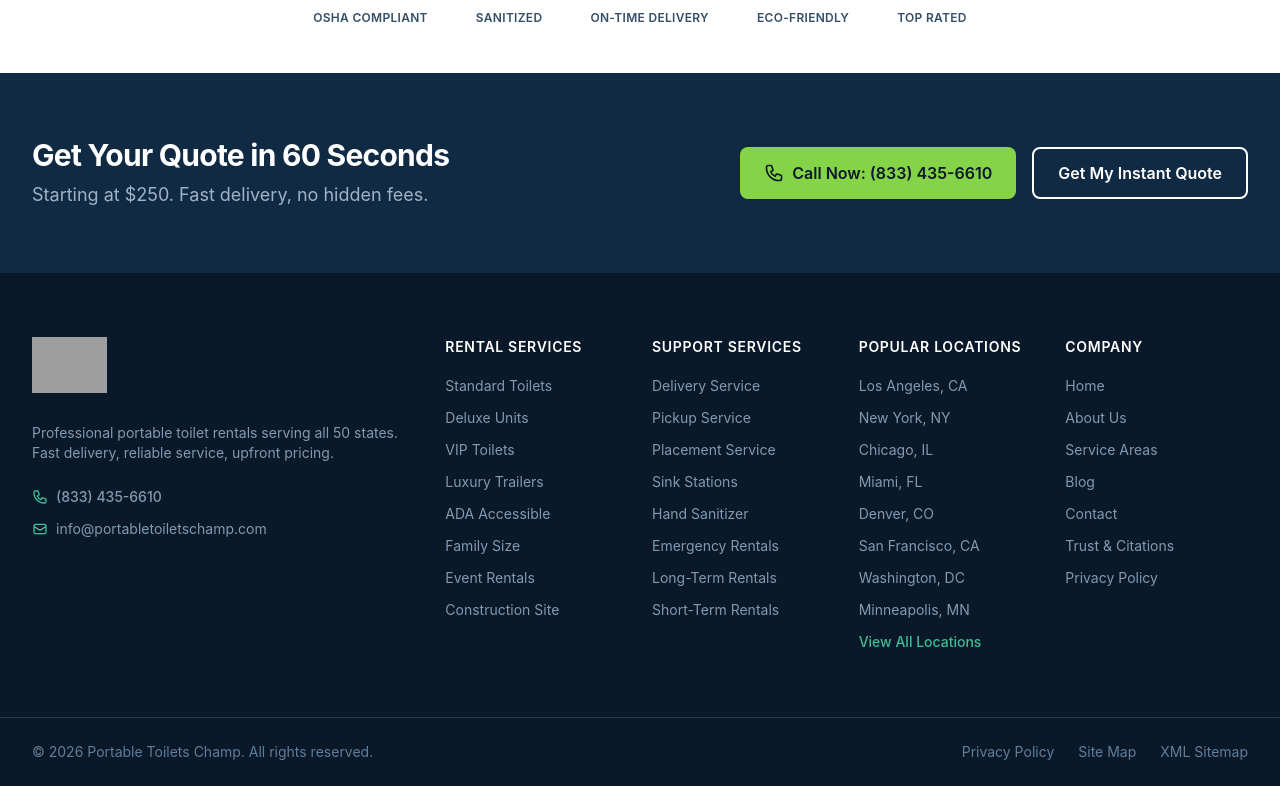
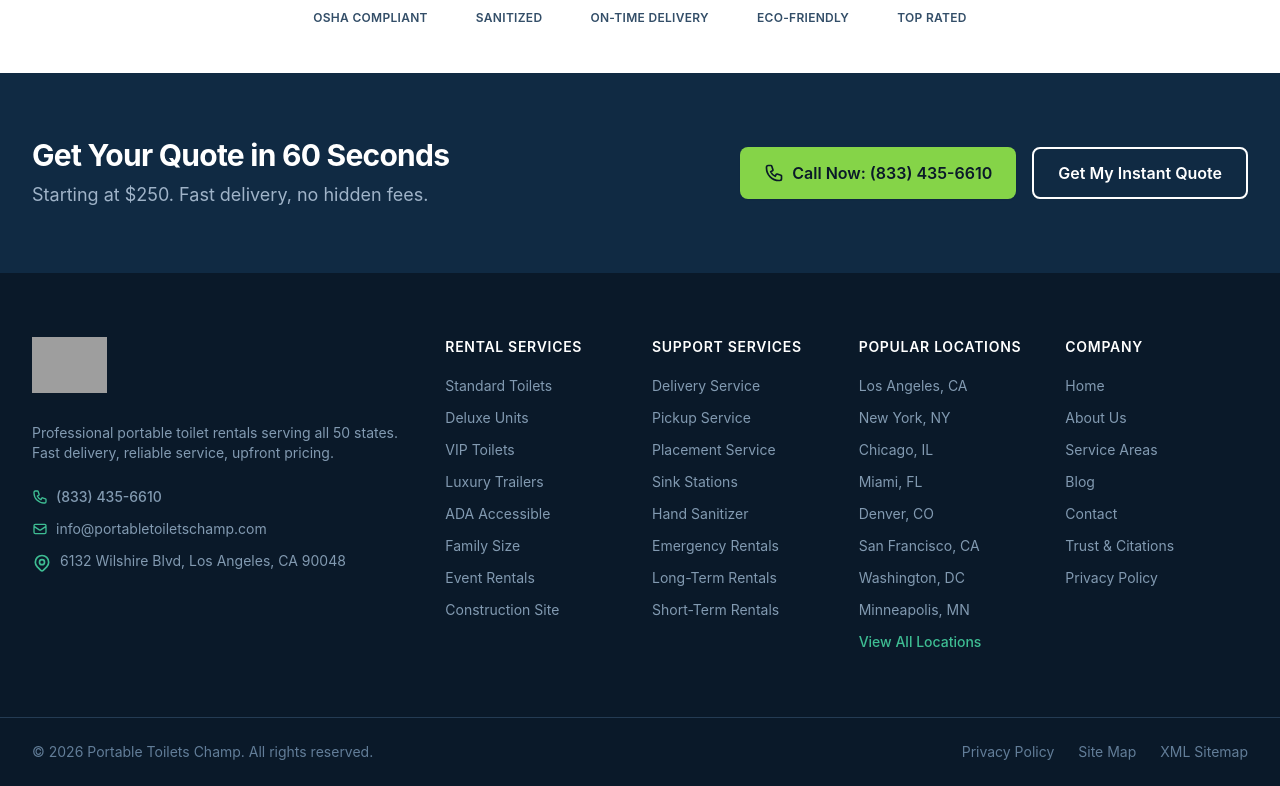
Before and after one commit to joeybeyer/portable-toilets-nextjs, a Next.js app: page / in a window 1280 px wide. Shown: the part 8524-9310 px from the top of the page. Built offline with nearby package versions, Linux system fonts and the light colour scheme; grey boxes are pictures that could not be loaded.

Commit message:
fix(seo): add NAP address to footer

```diff
--- a/components/Footer.tsx
+++ b/components/Footer.tsx
@@ -125,6 +125,13 @@
                   </svg>
                   <span className="text-sm">{EMAIL}</span>
                 </a>
+                <div className="flex items-start gap-2 text-navy-400">
+                  <svg className="w-5 h-5 mt-0.5 flex-shrink-0 text-teal-400" fill="none" stroke="currentColor" viewBox="0 0 24 24">
+                    <path strokeLinecap="round" strokeLinejoin="round" strokeWidth={2} d="M17.657 16.657L13.414 20.9a1.998 1.998 0 01-2.827 0l-4.244-4.243a8 8 0 1111.314 0z" />
+                    <path strokeLinecap="round" strokeLinejoin="round" strokeWidth={2} d="M15 11a3 3 0 11-6 0 3 3 0 016 0z" />
+                  </svg>
+                  <span className="text-sm">6132 Wilshire Blvd, Los Angeles, CA 90048</span>
+                </div>
               </div>
             </div>
 
```
